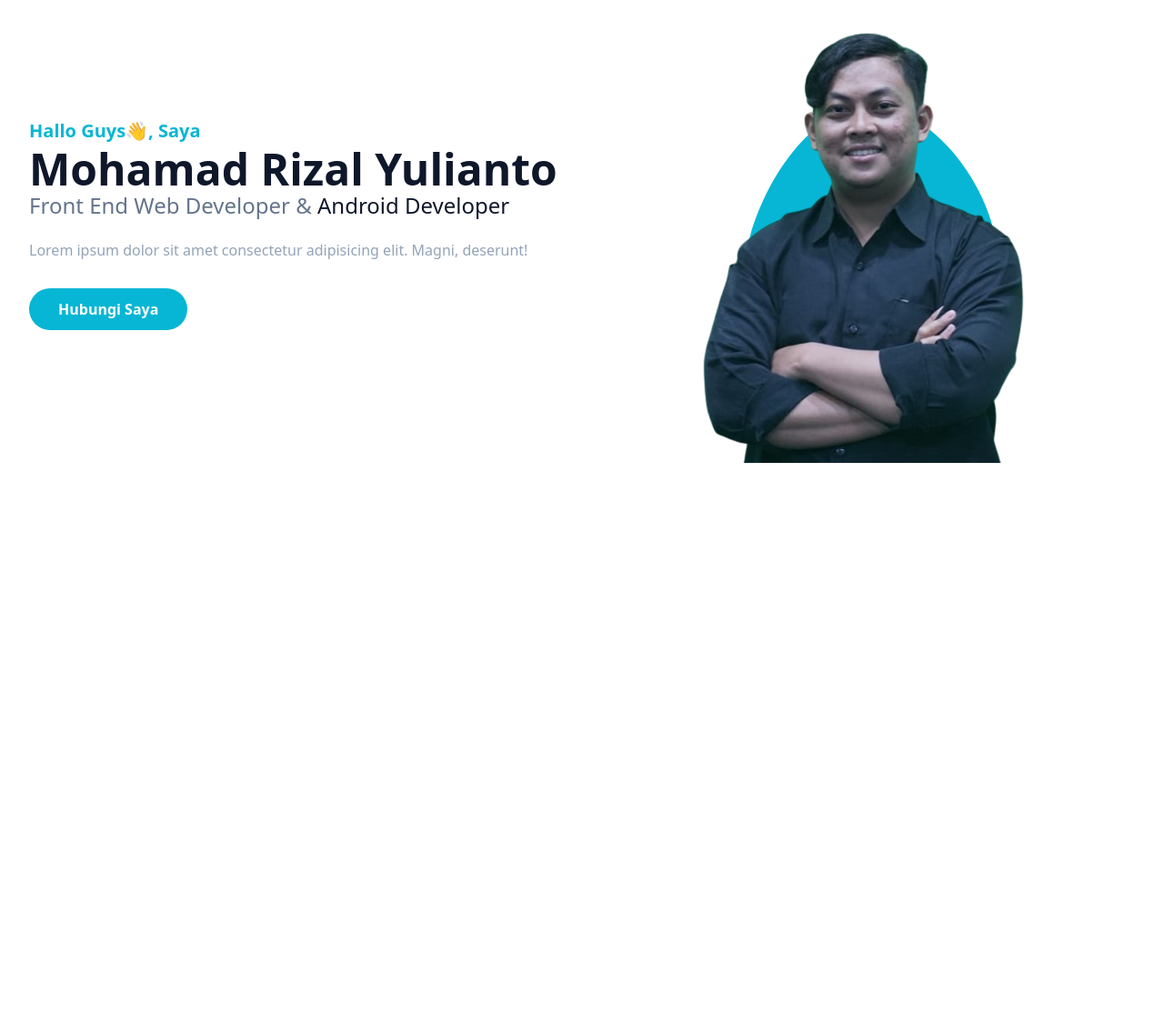
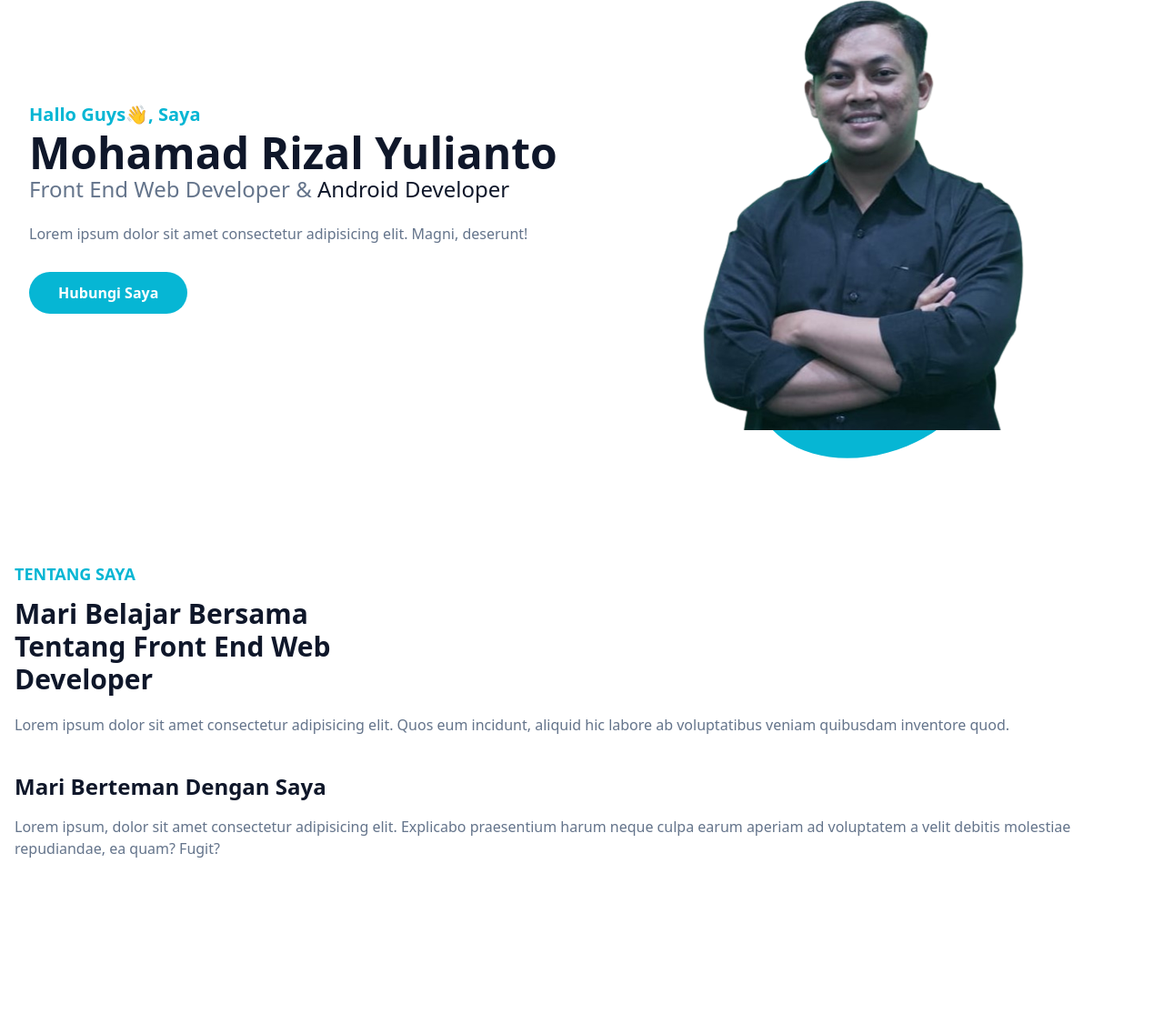
Before and after one commit to mohrizalyulianto01/Portfolio-TailwindCSS, a website: page index.html in a window 1280 px wide. Shown: the part 172-1309 px from the top of the page at 91% size. Before the commit the page ends 800 px from the top, so only its background shows below. Drawn offline with Linux system fonts and the light colour scheme.

Commit message:
perbaikan Hero Section, Manupulasi DOM, & About me

```diff
--- a/index.html
+++ b/index.html
@@ -19,32 +19,33 @@
                 >Mohamad Rizal Yulianto</sapan
               >
             </h1>
-            <h2 class="font-medium text-slate-500 text-lg mb-5 lg:text-2xl">
+            <h2 class="font-medium text-secondary text-lg mb-5 lg:text-2xl">
               Front End Web Developer &
               <span class="text-dark">Android Developer</span>
             </h2>
-            <p class="font-medium text-slate-400 mb-10 leading-relaxed">
+            <p class="font-medium text-secondary mb-10 leading-relaxed">
               Lorem ipsum dolor sit amet consectetur adipisicing elit. Magni,
               deserunt!
             </p>
             <a
               href="#"
-              class="text-base font-semibold text-white bg-primary py-3 px-8 rounded-full hover:shadow-lg hover:opacity-80 transition-300 ease-in-out"
+              class="text-base font-semibold text-white bg-primary py-3 px-8 rounded-full hover:shadow-lg hover:opacity-80 transition duration-300 ease-in-out"
               >Hubungi Saya</a
             >
           </div>
           <div class="w-full self-end px-4 lg:w-1/2">
-            <div class="relative mt-10 lg:mt-9 lg:right-0">
+            <div class="relative mt-10 lg:mt-0 lg:right-0">
               <img
+                id="gambar"
                 src="dist/img/Rizal_Yulianto.png"
                 alt="Rizal Yulianto"
                 class="max-w-full mx-auto"
               />
               <span
-                class="absolute -bottom-0 -z-10 left-1/2 -translate-x-1/2 md:scale-125"
+                class="absolute -bottom-20 -z-10 left-1/2 -translate-x-1/2 md:scale-125"
               >
                 <svg
-                  widt="400"
+                  width="400"
                   height="400"
                   viewBox="0 0 200 200"
                   xmlns="http://www.w3.org/2000/svg"
@@ -62,5 +63,35 @@
       </div>
     </section>
     <!-- Hero Section End -->
+
+    <!-- About Section End -->
+    <section id="about" class="pt-36 pb-32">
+      <div class="flex flex-wrap">
+        <div class="w-full px-4 mb-10">
+          <h4 class="font-bold uppercase text-primary text-lg mb-3">
+            Tentang Saya
+          </h4>
+          <h2 class="font-bold text-dark text-3xl mb-5 max-w-md">
+            Mari Belajar Bersama Tentang Front End Web Developer
+          </h2>
+          <p class="font-medium text-base text-secondary max-w-md-xl">
+            Lorem ipsum dolor sit amet consectetur adipisicing elit. Quos eum
+            incidunt, aliquid hic labore ab voluptatibus veniam quibusdam
+            inventore quod.
+          </p>
+        </div>
+        <div class="w-full px-4 mb-10">
+          <h3 class="font-semibold text-dark text-2xl mb-4">
+            Mari Berteman Dengan Saya
+          </h3>
+          <p class="font-medium text-base text-secondary mb-6">
+            Lorem ipsum, dolor sit amet consectetur adipisicing elit. Explicabo
+            praesentium harum neque culpa earum aperiam ad voluptatem a velit
+            debitis molestiae repudiandae, ea quam? Fugit?
+          </p>
+        </div>
+      </div>
+    </section>
+    <!-- About Section Start -->
   </body>
 </html>
--- a/tailwind.config.js
+++ b/tailwind.config.js
@@ -9,7 +9,11 @@ module.exports = {
     extend: {
       colors: {
         primary: "#06b6d4",
+        secondary: "#64748b",
         dark: "#0f172a",
+      },
+      screens: {
+        "2xl": "1320px",
       },
     },
   },
```
Also changed, not shown: dist/output.css.
